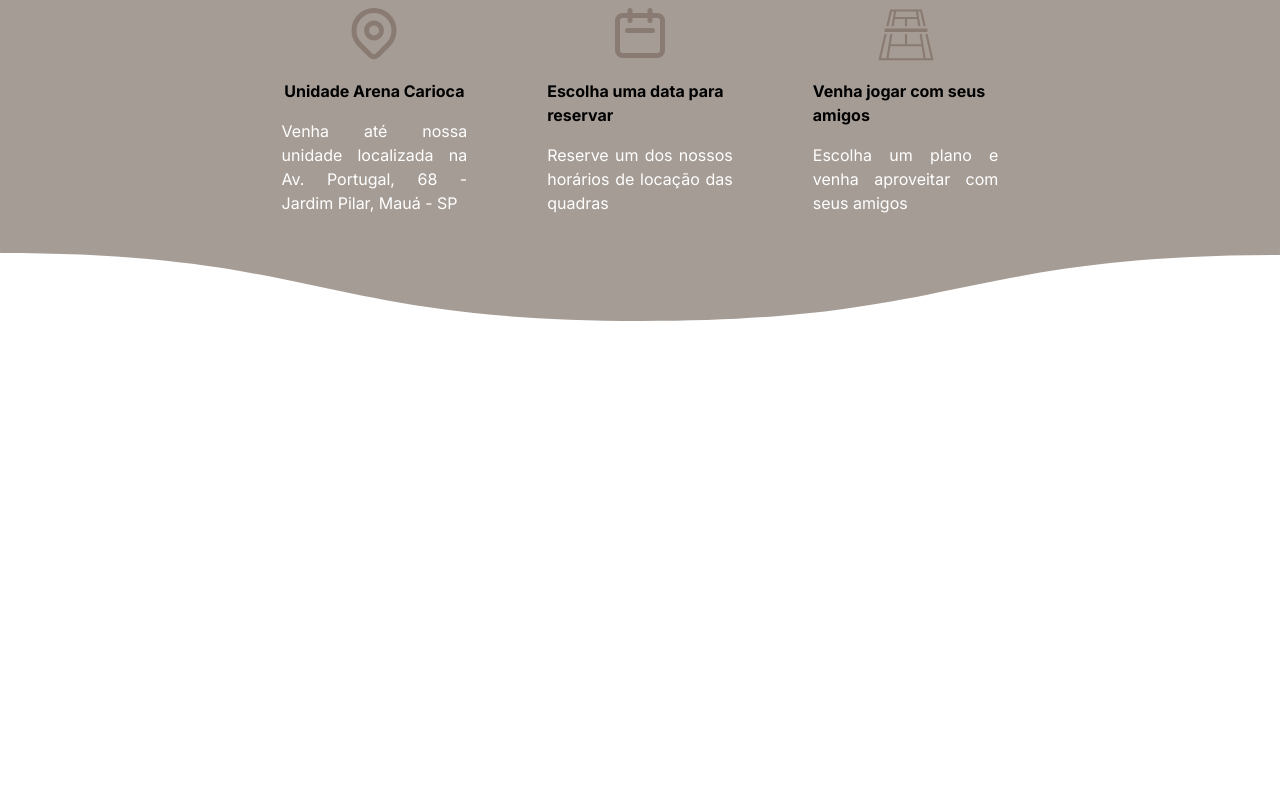
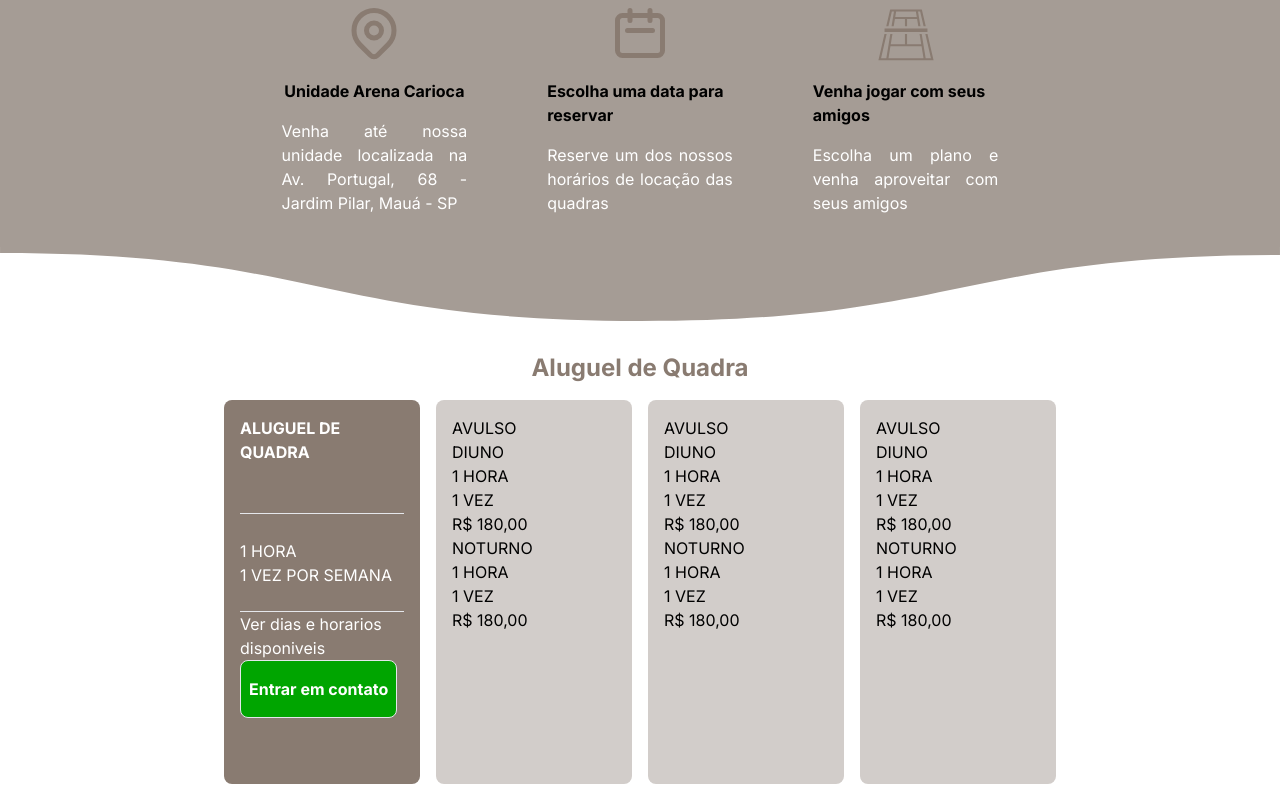
Before and after one commit to DevWeDesc/carioca-arena, a Next.js app: page / in a window 1280 px wide. Shown: the part 961-1761 px from the top of the page. Before the commit the page ends 1297 px from the top, so only its background shows below. Built offline with nearby package versions, Linux system fonts and the light colour scheme.

Commit message:
feat: iniciado card das quadras

```diff
--- a/src/app/components/Banner.tsx
+++ b/src/app/components/Banner.tsx
@@ -17,7 +17,7 @@
             </div>
             <div className="bg-bege-800 rounded-lg shadow-md p-2 lg:h-44 h-36 flex flex-col justify-between items-center">
               <Image src="/voleipraia.jpg" width={120} height={60} alt="raquete" className="rounded-lg transition duration-300 ease-in-out hover:scale-105"/>
-              <h2 className="lg:text-lg text-sm text-white font-semibold">Volêi de Praia</h2>
+              <h2 className="lg:text-lg text-sm text-white font-semibold">Vôlei de Praia</h2>
               <button className="bg-white text-black px-4 py-1 text-xs rounded-lg font-semibold">Agende-já</button>
             </div>
             <div className="bg-bege-800 rounded-lg shadow-md p-2 lg:h-44 h-36 flex flex-col justify-between items-center">
--- a/src/app/components/Navbar.tsx
+++ b/src/app/components/Navbar.tsx
@@ -4,6 +4,15 @@
 export default function Navbar() {
  const [isTrue, setIsTrue] = useState(true)
  const [isMenuClicked, setIsMenuClicked] = useState(false)
+
+
+ function disablescroll() {
+  if(isMenuClicked){
+    document.body.style.overflow = 'unset';
+  }else {
+    document.body.style.overflow = 'hidden';
+  }
+}
 
  useEffect(() => {
 
@@ -27,9 +36,9 @@
       {
         isTrue ?
         <>
-        <nav className="h-14 bg-white w-full drop-shadow-lg flex items-center justify-center">
+        <nav className="h-14 bg-white w-full drop-shadow-lg flex items-center justify-end pr-2">
           <div className="border p-2 flex ">
-            <div className="burger-menu h-6 flex flex-col items-start justify-between cursor-pointer" onClick={ ()=> setIsMenuClicked(!isMenuClicked)} >
+            <div className="burger-menu h-6 flex flex-col items-start justify-between cursor-pointer" onClick={ ()=> { setIsMenuClicked(!isMenuClicked); disablescroll() } } >
               <div className={`burger-bar w-6 h-0.5 rounded bg-gray-800 transform $  {isMenuClicked ? "rotate-45 translate-x-0 translate-y-[9px]" : ""}`}></div>
               <div className={`burger-bar w-6 h-0.5 rounded bg-gray-800 transform $  {isMenuClicked ? "-rotate-45 -translate-x-0 -translate-y-[2px]" : ""}`}></div>
               <div className={`burger-bar w-6 h-0.5 rounded bg-gray-800 transform $  {isMenuClicked ? "scale-0" : ""}`}></div>
--- /dev/null
+++ b/src/app/components/Plans.tsx
@@ -0,0 +1,71 @@
+
+export default function Plans() {
+  return (
+    <div className="h-full p-4">
+      <h2 className="text-2xl text-center text-bege-800 font-bold mb-4">Aluguel de Quadra</h2>
+      <div className="h-96 bg-white w-2/3 mx-auto grid grid-cols-1 md:grid-cols-4 gap-4">
+
+        <div className="bg-bege-800 rounded-lg h-96 p-4 text-white grid justify-items-stretch">
+          <h3 className="text-2x justify-self-start font-bold border-b w-full">ALUGUEL DE QUADRA</h3>
+          <div className="flex flex-col justify-center border-b">
+            <p className="">1 HORA</p>
+            <p className="">1 VEZ POR SEMANA</p>
+          </div>
+          <div>
+            <p className="">Ver dias e horarios disponiveis</p>
+            <button className="py-4 px-2 bg-whatsapp text-white font-bold rounded-lg border">Entrar em contato </button>
+          </div>
+        </div>
+        <div className="bg-bege-100 rounded-lg h-96 p-4">
+          <h3 className="text-2x">AVULSO</h3>
+          <div>
+            <h3>DIUNO</h3>
+              <p className="">1 HORA</p>
+              <p className="">1 VEZ</p>
+              <p className="">R$ 180,00</p>
+          </div>
+          <div>
+            <h3>NOTURNO</h3>
+              <p className="">1 HORA</p>
+              <p className="">1 VEZ</p>
+              <p className="">R$ 180,00</p>
+          </div>
+        </div>
+        <div className="bg-bege-100 rounded-lg h-96 p-4">
+          <h3 className="text-2x">AVULSO</h3>
+          <div>
+            <h3>DIUNO</h3>
+              <p className="">1 HORA</p>
+              <p className="">1 VEZ</p>
+              <p className="">R$ 180,00</p>
+          </div>
+          <div>
+            <h3>NOTURNO</h3>
+              <p className="">1 HORA</p>
+              <p className="">1 VEZ</p>
+              <p className="">R$ 180,00</p>
+          </div>
+        </div>
+        <div className="bg-bege-100 rounded-lg h-96 p-4">
+          <h3 className="text-2x">AVULSO</h3>
+          <div>
+            <h3>DIUNO</h3>
+              <p className="">1 HORA</p>
+              <p className="">1 VEZ</p>
+              <p className="">R$ 180,00</p>
+          </div>
+          <div>
+            <h3>NOTURNO</h3>
+              <p className="">1 HORA</p>
+              <p className="">1 VEZ</p>
+              <p className="">R$ 180,00</p>
+          </div>
+        </div>
+
+      </div>
+
+    </div>
+
+
+  )
+}
--- a/src/app/components/Scheduling.tsx
+++ b/src/app/components/Scheduling.tsx
@@ -3,28 +3,31 @@
 
 export default function Scheduling() {
   return (
+    <>
     <div className="bg-bege-200 h-full p-4">
       <h2 className="text-2xl text-center text-black font-bold">Como realizar o agendamento:</h2>
       <div className="flex flex-col items-center lg:items-start gap-12 lg:flex-row lg:w-3/5 lg:mx-auto mt-12">
         <div className='w-8/12 flex flex-col items-center justify-center gap-4 p-4'>
           <HiOutlineLocationMarker className="text-6xl text-bege-800" />
-          <p className="text-black font-bold">Unidade Arena Carioca</p>
+          <h3 className="text-black font-bold">Unidade Arena Carioca</h3>
           <p className="text-white text-justify">Venha até nossa unidade localizada na Av. Portugal, 68 - Jardim Pilar, Mauá - SP  </p>
         </div>
         <div className='border border-bege-800 w-3/5 lg:hidden'/>
         <div className='w-8/12 flex flex-col items-center justify-center gap-4 p-4'>
           <HiOutlineCalendar className="text-6xl text-bege-800" />
-          <p className="text-black font-bold">Escolha uma data para reservar</p>
+          <h3 className="text-black font-bold">Escolha uma data para reservar</h3>
           <p className="text-white text-justify">Reserve um dos nossos horários de locação das quadras</p>
         </div>
         <div className='border  border-bege-800 w-3/5 lg:hidden'/>
         <div className='w-8/12 flex flex-col items-center justify-center gap-4 p-4'>
           <GiTennisCourt className="text-6xl text-bege-800" />
-          <p className="text-black font-bold">Venha jogar com seus amigos</p>
+          <h3 className="text-black font-bold">Venha jogar com seus amigos</h3>
           <p className="text-white text-justify">Escolha um plano e venha aproveitar com seus amigos</p>
         </div>
       </div>
-
     </div>
+    {/* https://jerosoler.github.io/css-svg-generator-waves/ */}
+    <svg viewBox="0 0 1903 132" xmlns="http://www.w3.org/2000/svg"><path fill="rgba(165, 156, 149, 1)" d="M 0 9 C 477 9 477 110 954 110 L 954 110 L 954 0 L 0 0 Z" strokeWidth="0"></path> <path fill="rgba(165, 156, 149, 1)" d="M 953 110 C 1428 110 1428 12 1903 12 L 1903 12 L 1903 0 L 953 0 Z" strokeWidth="0"></path> </svg>
+    </>
   )
 }
--- a/src/app/page.tsx
+++ b/src/app/page.tsx
@@ -1,6 +1,7 @@
 import Navbar from "@/app/components/Navbar"
 import Banner from "@/app/components/Banner"
 import Scheduling from "@/app/components/Scheduling"
+import Plans from "@/app/components/Plans"
 
 export default function Home() {
   return (
@@ -8,12 +9,7 @@
       <Navbar/>
       <Banner/>
       <Scheduling/>
-      {/* https://jerosoler.github.io/css-svg-generator-waves/ */}
-      <svg viewBox="0 0 1903 132" xmlns="http://www.w3.org/2000/svg"><path fill="rgba(165, 156, 149, 1)" d="M 0 9 C 477 9 477 110 954 110 L 954 110 L 954 0 L 0 0 Z" stroke-width="0"></path> <path fill="rgba(165, 156, 149, 1)" d="M 953 110 C 1428 110 1428 12 1903 12 L 1903 12 L 1903 0 L 953 0 Z" stroke-width="0"></path> </svg>
-
-
-
-
+      <Plans/>
     </main>
   )
 }
--- a/tailwind.config.ts
+++ b/tailwind.config.ts
@@ -16,6 +16,8 @@
       colors: {
         'bege-800': '#897B71',
         'bege-200': '#A59C95',
+        'bege-100': '#d2cdca',
+        'whatsapp': '#00A500',
       },
       fontSize:{
         'small': '0.7rem',
```
